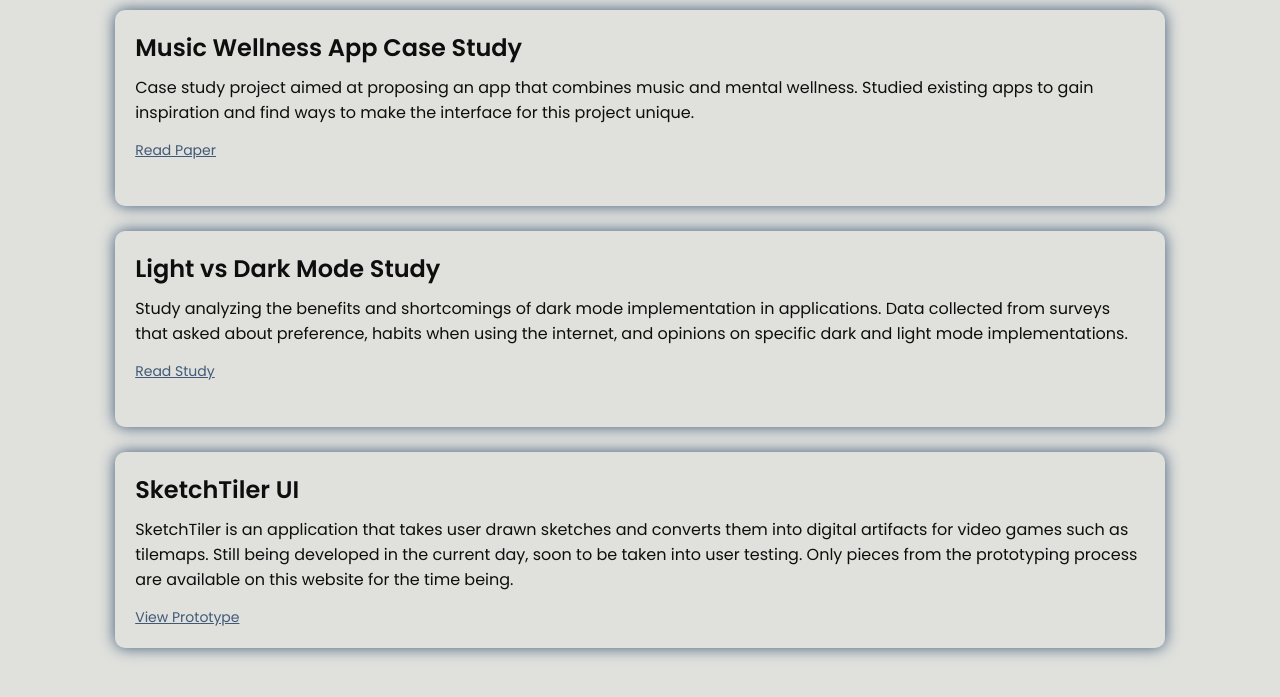
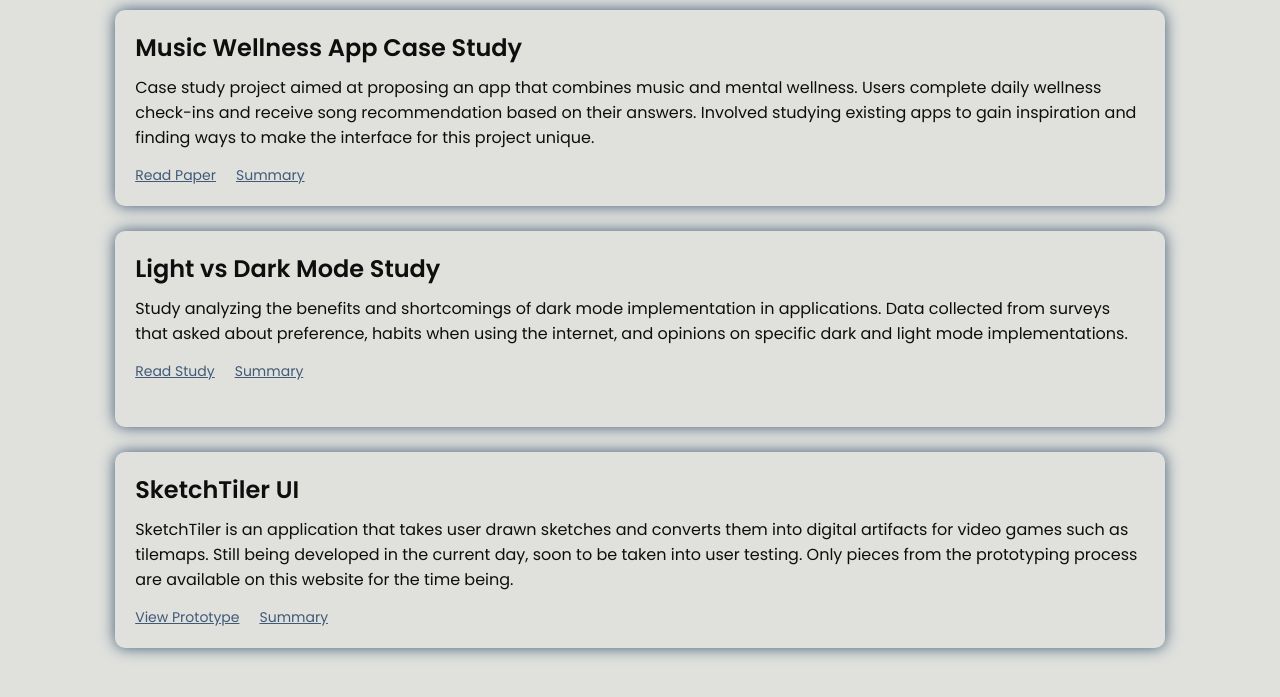
Before and after one commit to jkawai35/PortfolioWebsite, a plain HTML site: page hci.html in a window 1280 px wide. Shown: the part 215-912 px from the top of the page. Drawn offline with Linux system fonts and the light colour scheme.

Commit message:
added summary documents with links

```diff
--- a/hci.html
+++ b/hci.html
@@ -26,12 +26,19 @@
           <div class="project-card">
             <h3 class="project-title">Music Wellness App Case Study</h3>
             <p class="project-description">
-              Case study project aimed at proposing an app that combines music and mental wellness. Studied existing apps to gain inspiration
-              and find ways to make the interface for this project unique.
+              Case study project aimed at proposing an app that combines music and mental wellness. Users complete daily wellness check-ins
+              and receive song recommendation based on their answers. Involved studying existing apps to gain inspiration and finding
+              ways to make the interface for this project unique.
             </p>
+
+            <p class="link-container">
               <a href="Music Wellness App Case Study.pdf" target="_blank" class="project-link">
                 Read Paper
               </a>
+              <a href="VibeCheck Summary.pdf" target="_blank" class="project-link">
+                Summary
+              </a>
+            </p>
           </div>
 
           <!-- Light vs Dark Mode Study -->
@@ -42,9 +49,16 @@
               surveys that asked about preference, habits when using the internet, and opinions on specific dark and light mode
               implementations.
             </p>
+
+            <p class="link-container">
               <a href="Light Dark Mode Study.pdf" target="_blank" class="project-link">
                 Read Study
               </a>
+              <a href="Light Dark Mode Study Summary.pdf" target="_blank" class="project-link">
+                Summary
+              </a>
+            </p>
+
           </div>
 
           <!-- SketchTiler Figma and UI Implementation -->
@@ -55,9 +69,15 @@
                   for video games such as tilemaps. Still being developed in the current day, soon to be taken into user testing.
                   Only pieces from the prototyping process are available on this website for the time being.
               </p>
+              <p class="link-container">
                 <a href="https://www.figma.com/design/W3TWPQ3QdYHUgWYrni7ImM/Sketch-Assistant?node-id=0-1&t=vFFXLbOQ5UIQPhmL-1" target="_blank" class="project-link">
                   View Prototype
                 </a>
+                <a href="SketchTiler Prototype Summary.pdf" target="_blank" class="project-link">
+                  Summary
+                </a>
+              </p>
+
             </div>
         </div>
       </section>
--- a/style.css
+++ b/style.css
@@ -346,3 +346,10 @@ span{
 .project-link:hover {
     color: #0e0e0e;
 }
+
+.link-container {
+    display: flex;
+    flex-direction: row;
+    gap: 2rem;
+    padding-bottom: 0px;
+}
```
Also changed, not shown: 3 other files. Lines whose indentation alone changed are shown as unchanged.
